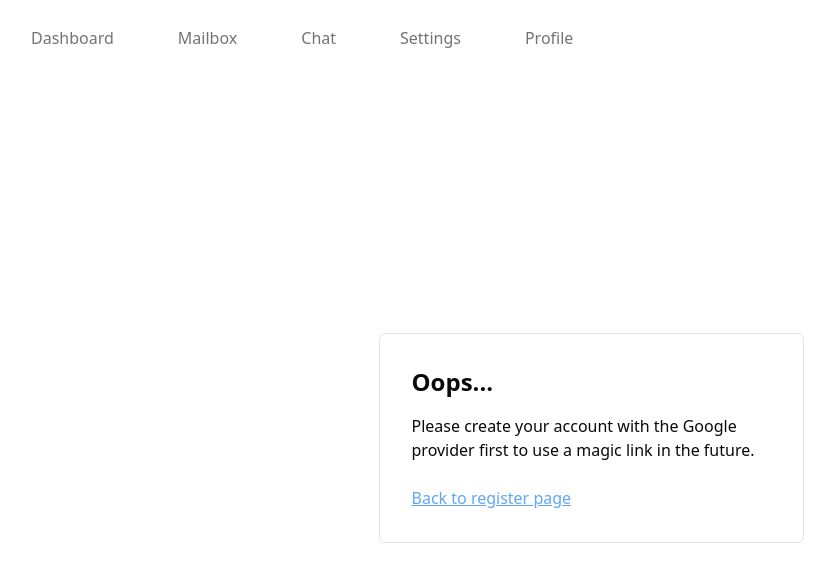
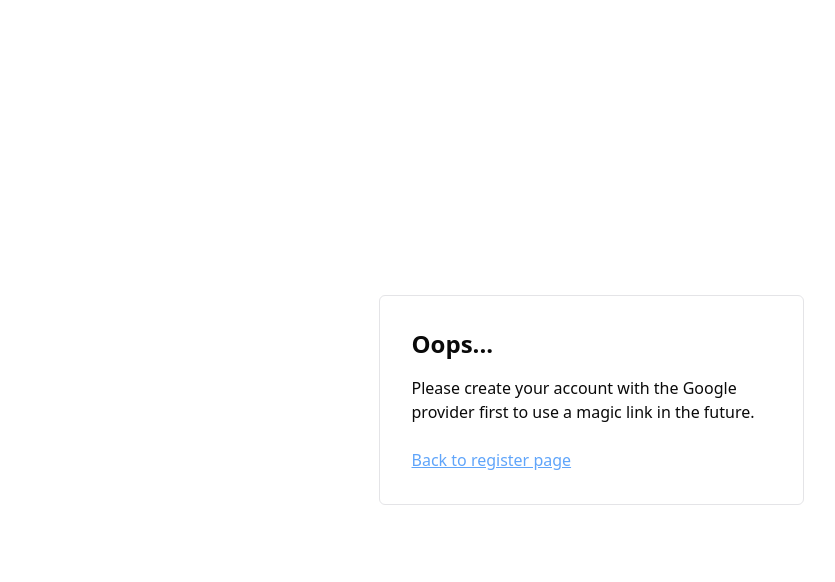
Before and after one commit to exelimpichment/medipipe, a Next.js app: page /error/register-first in a window 1280 px wide. Shown: the top 582 px of the page, without its empty margins (49-884 px from the left). Built offline with nearby package versions, Linux system fonts and the light colour scheme.

Commit message:
feat: add pre-release adjustments to navBar

```diff
--- a/app/chat/page.tsx
+++ b/app/chat/page.tsx
@@ -1,8 +1,17 @@
+'use client';
+import { signOut } from 'next-auth/react';
 import SearchBar from './search-bar';
 
 const Communication = () => {
   return (
     <div>
+      <button
+        type="button"
+        onClick={() => signOut()}
+        className="absolute right-0 top-0 text-white"
+      >
+        Sign out
+      </button>
       <p>Communication</p>
       <SearchBar />
     </div>
--- a/app/common/navbar/Navbar.tsx
+++ b/app/common/navbar/Navbar.tsx
@@ -3,7 +3,7 @@
 import { cn } from '@/lib/utils';
 import Link from 'next/link';
 
-import { signOut } from 'next-auth/react';
+// import { signOut } from 'next-auth/react';
 import WidthContainer from '../width-container/WidthContainer';
 import { useNavigation } from './hooks/useNavigation';
 
@@ -28,13 +28,7 @@ const NavBar = () => {
             </li>
           ))}
         </ul>
-        <button
-          type="button"
-          onClick={() => signOut()}
-          className="absolute right-0 top-0 text-white"
-        >
-          Sign out
-        </button>
+
       </WidthContainer>
     </nav>
   );
--- a/app/layout.tsx
+++ b/app/layout.tsx
@@ -5,7 +5,6 @@ import { inter } from './common/fonts/fonts';
 import SessionProvider from './common/providers/SessionProvider';
 import ThemeProvider from './common/providers/ThemeProvider';
 
-import NavBar from './common/navbar/Navbar';
 import { Modal } from './common/providers/ModalProvider';
 import TanQueryClientProvider from './common/providers/TanQueryClientProvider';
 import './globals.css';
@@ -27,7 +26,7 @@ export default function RootLayout({
         <ThemeProvider>
           <SessionProvider>
             <TanQueryClientProvider>
-              <NavBar />
+              {/* <NavBar /> */}
               <StoreProvider>
                 {children}
                 <Modal />
```
